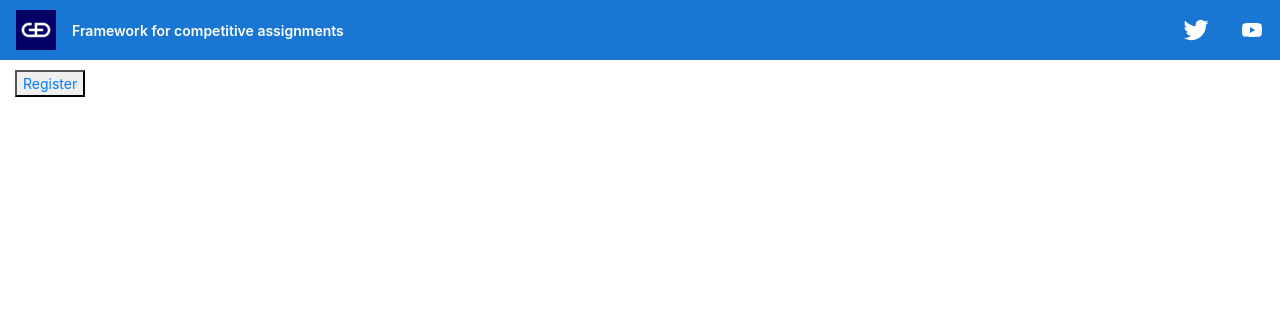
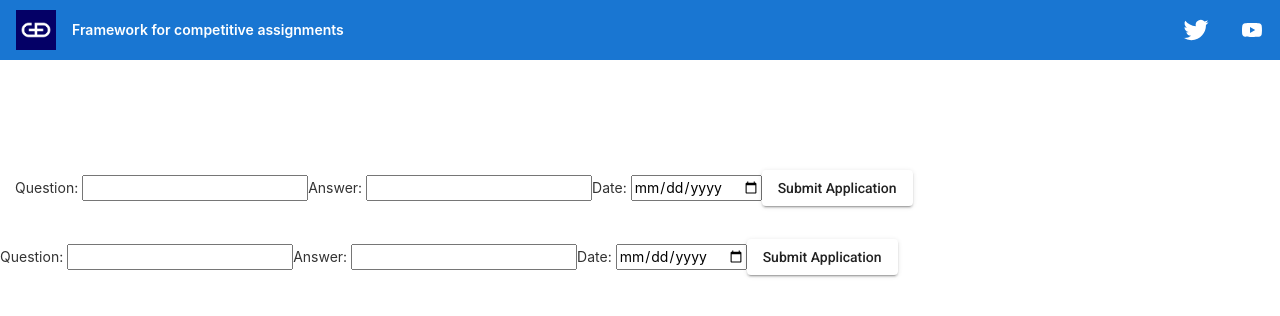
Before and after one commit to ThomasYacob/ProjektFrontend, an Angular app: page /assignment in a window 1280 px wide. Before the commit this address led to /. Shown: the top 316 px of the page. Built offline with nearby package versions, Linux system fonts and the light colour scheme.

Commit message:
assignment form Done

```diff
--- a/angular.json
+++ b/angular.json
@@ -27,6 +27,7 @@
               "src/assets"
             ],
             "styles": [
+              "./node_modules/@angular/material/prebuilt-themes/deeppurple-amber.css",
               "src/styles.css"
             ],
             "scripts": []
@@ -94,6 +95,7 @@
               "src/assets"
             ],
             "styles": [
+              "./node_modules/@angular/material/prebuilt-themes/deeppurple-amber.css",
               "src/styles.css"
             ],
             "scripts": []
--- a/package.json
+++ b/package.json
@@ -11,13 +11,16 @@
   "private": true,
   "dependencies": {
     "@angular/animations": "~13.3.0",
+    "@angular/cdk": "^13.3.4",
     "@angular/common": "~13.3.0",
     "@angular/compiler": "~13.3.0",
     "@angular/core": "~13.3.0",
     "@angular/forms": "~13.3.0",
+    "@angular/material": "^13.3.4",
     "@angular/platform-browser": "~13.3.0",
     "@angular/platform-browser-dynamic": "~13.3.0",
     "@angular/router": "~13.3.0",
+    "material": "^0.4.3",
     "rxjs": "~7.5.0",
     "tslib": "^2.3.0",
     "zone.js": "~0.11.4"
--- a/src/app/app-routing.module.ts
+++ b/src/app/app-routing.module.ts
@@ -7,6 +7,7 @@ import { ProfileComponent } from './profile/profile.component';
 import { BoardUserComponent } from './board-user/board-user.component';
 import { BoardModeratorComponent } from './board-moderator/board-moderator.component';
 import { BoardAdminComponent } from './board-admin/board-admin.component';
+import { AssignmentComponent } from './assignment/assignment.component';
 
 const routes: Routes = [
   { path: 'home', component: HomeComponent },
@@ -16,6 +17,7 @@ const routes: Routes = [
   { path: 'user', component: BoardUserComponent },
   { path: 'mod', component: BoardModeratorComponent },
   { path: 'admin', component: BoardAdminComponent },
+  { path: 'assignment', component:AssignmentComponent},
 ];
 
 @NgModule({
@@ -23,4 +25,3 @@ const routes: Routes = [
   exports: [RouterModule]
 })
 export class AppRoutingModule { }
-export const routingComponents = [HomeComponent,LoginComponent,RegisterComponent,ProfileComponent,BoardAdminComponent,BoardModeratorComponent,BoardUserComponent]
--- a/src/app/app.component.html
+++ b/src/app/app.component.html
@@ -53,7 +53,7 @@
 </div>
 
 <div class="container-fluid">
-	<button><a routerLink="/register">Register</a></button>
+	<app-assignment></app-assignment>
 </div>
 
 <router-outlet></router-outlet>
--- /dev/null
+++ b/src/app/assignment/assignment.component.css
@@ -0,0 +1,55 @@
+:host {
+    font-family: -apple-system, BlinkMacSystemFont, "Segoe UI", Roboto,
+        Helvetica, Arial, sans-serif, "Apple Color Emoji", "Segoe UI Emoji",
+        "Segoe UI Symbol";
+    font-size: 14px;
+    color: #333;
+    box-sizing: border-box;
+    -webkit-font-smoothing: antialiased;
+    -moz-osx-font-smoothing: grayscale;
+}
+
+.spacer {
+    flex: 1;
+}
+
+.toolbar {
+    position: absolute;
+    top: 0;
+    left: 0;
+    right: 0;
+    height: 60px;
+    display: flex;
+    align-items: center;
+    background-color: #1976d2;
+    color: white;
+    font-weight: 600;
+}
+
+.container-fluid {
+    position: relative;
+    top: 70px;
+}
+
+.toolbar img {
+    margin: 0 16px;
+}
+
+.toolbar #twitter-logo {
+    height: 40px;
+    margin: 0 8px;
+}
+
+.toolbar #youtube-logo {
+    height: 40px;
+    margin: 0 16px;
+}
+
+.toolbar #twitter-logo:hover,
+.toolbar #youtube-logo:hover {
+    opacity: 0.8;
+}
+
+form{
+    margin-top: 100px;
+}
--- /dev/null
+++ b/src/app/assignment/assignment.component.html
@@ -0,0 +1,20 @@
+<div class="form-Container">
+	<form [formGroup]="myForm" (ngSubmit)="onSubmit()">
+		<label>
+			Question:
+			<input type="test" formControlName="question" />
+		</label>
+
+		<label>
+			Answer:
+			<input type="test" formControlName="answer" />
+		</label>
+
+		<label>
+			Date:
+			<input type="date" formControlName="dateToBePublished" />
+		</label>
+
+		<button mat-raised-button type="submit">Submit Application</button>
+	</form>
+</div>
--- /dev/null
+++ b/src/app/assignment/assignment.component.ts
@@ -0,0 +1,26 @@
+import { Component, OnInit } from '@angular/core';
+import { FormBuilder, FormControl, FormGroup } from '@angular/forms';
+
+@Component({
+  selector: 'app-assignment',
+  templateUrl: './assignment.component.html',
+  styleUrls: ['./assignment.component.css']
+})
+export class AssignmentComponent implements OnInit {
+  myForm = new FormGroup({
+    question: new FormControl(''),
+    answer: new FormControl(''),
+    dateToBePublished: new FormControl(''),
+
+  })
+  constructor() {
+  }
+
+  ngOnInit() {
+
+  }
+
+  onSubmit(){
+    console.log(this.myForm.value)
+  }
+}
--- /dev/null
+++ b/src/app/assignment/assignment.ts
@@ -0,0 +1,39 @@
+import { FormGroup } from "@angular/forms";
+
+export class assignment<T>{
+    constructor(
+    details: T
+    ){}
+}
+
+export class monthly{
+    constructor(
+        public question: string,
+        public answer: string,
+        public hint1: string,
+        public hint2: string,
+        public hint3: string,
+        public dateToPublish: Date
+    ){}
+}
+
+export class weekly{
+    constructor(
+        public question: string,
+        public answer: string,
+        public dateToPublish: Date
+    ){}
+}
+
+
+export class daily{
+    constructor(
+        public question: string,
+        public answer: string,
+        public dateToPublish: Date
+    ){}
+}
+
+export type assignmentUnion = assignment<monthly>|
+                              assignment<weekly>|
+                              assignment<daily>;
--- a/src/index.html
+++ b/src/index.html
@@ -7,8 +7,11 @@
   <meta name="viewport" content="width=device-width, initial-scale=1">
   <link rel="icon" type="image/x-icon" href="favicon.ico">
   <base href="/">
+  <link rel="preconnect" href="https://fonts.gstatic.com">
+  <link href="https://fonts.googleapis.com/css2?family=Roboto:wght@300;400;500&display=swap" rel="stylesheet">
+  <link href="https://fonts.googleapis.com/icon?family=Material+Icons" rel="stylesheet">
 </head>
-<body>
+<body class="mat-typography">
 
 </body>
 </html>
--- a/src/styles.css
+++ b/src/styles.css
@@ -1 +1,4 @@
 /* You can add global styles to this file, and also import other style files */
+
+html, body { height: 100%; }
+body { margin: 0; font-family: Roboto, "Helvetica Neue", sans-serif; }
```
Also changed, not shown: src/app/app.module.ts (+34 -4 lines), src/app/register/register.component.html (+0 -54 lines), 2 other files (tests, documents, lock files or other folders).
